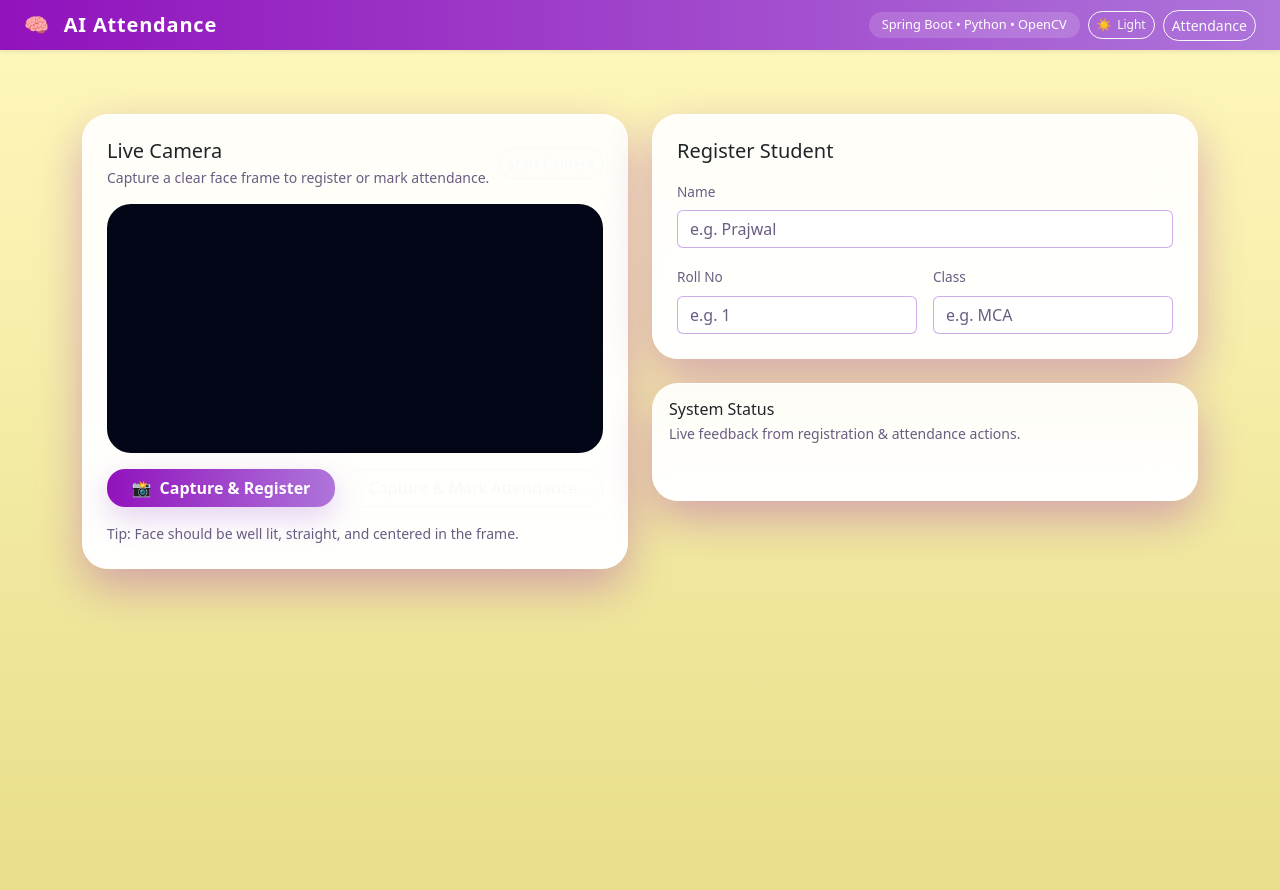
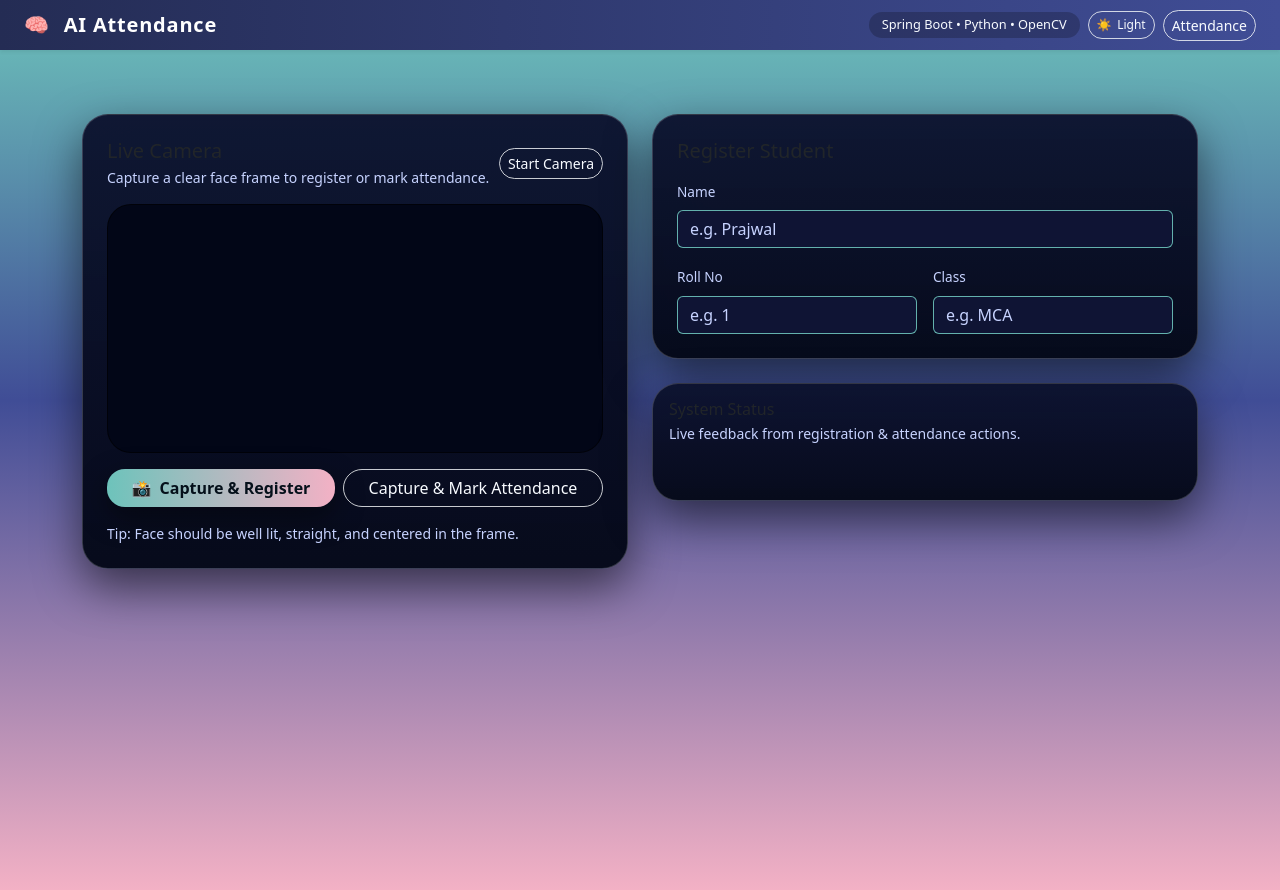
Before and after one commit to prajwal-m-2002/Ai-Attendance, a Python web app: template spring-backend/demo/src/main/resources/templates/dashboard.html in a window 1280 px wide. Run offline with Jinja, Linux system fonts and the light colour scheme; the template is opened without the code that fills it, so the values that code supplies are empty.

Commit message:
Update UI theme for dashboard and attendance pages

```diff
--- a/spring-backend/demo/src/main/resources/templates/dashboard.html
+++ b/spring-backend/demo/src/main/resources/templates/dashboard.html
@@ -4,7 +4,7 @@
     <meta charset="UTF-8" />
     <title>AI Attendance System</title>
 
-    <!-- Bootstrap 5 CDN -->
+    <!-- Bootstrap 5 -->
     <link
       href="https://cdn.jsdelivr.net/npm/bootstrap@5.3.3/dist/css/bootstrap.min.css"
       rel="stylesheet"
@@ -12,75 +12,70 @@
 
     <style>
       :root {
-        /* Core palette from your screenshot */
-        --purple-deep: #9112bc;
-        --purple-soft: #ae75da;
-        --yellow-soft: #e8de8b;
-        --yellow-light: #fff8bd;
+        /* Palette from image */
+        --teal-main: #6dc3bb;
+        --navy-dark: #242c54;
+        --blue-mid: #404d96;
+        --pink-soft: #f3b1c5;
 
-        /* Shared tokens */
-        --shadow-strong: 0 18px 45px rgba(145, 18, 188, 0.32);
-        --shadow-soft: 0 10px 30px rgba(174, 117, 218, 0.35);
+        --shadow-strong: 0 18px 45px rgba(0, 0, 0, 0.55);
+        --shadow-soft: 0 10px 30px rgba(0, 0, 0, 0.45);
         --radius-card: 26px;
         --radius-lg: 999px;
       }
 
-      /* Light theme (default) */
+      /* Light-ish theme (no white, colourful gradient) */
       body[data-theme="light"] {
-        --bg: linear-gradient(
-          to bottom,
-          var(--yellow-light),
-          var(--yellow-soft)
-        );
-        --fg: #1f1030;
-        --muted: #6b5c82;
+        --bg: linear-gradient(180deg, #6dc3bb 0%, #404d96 45%, #f3b1c5 100%);
+        --fg: #f7fbff;
+        --muted: #c7d3ff;
 
         --card-bg: linear-gradient(
           180deg,
-          rgba(255, 255, 255, 0.9),
-          rgba(255, 255, 255, 0.98)
+          rgba(12, 18, 46, 0.96),
+          rgba(5, 9, 25, 0.98)
         );
 
-        --input-bg: rgba(255, 255, 255, 0.9);
-        --input-border: rgba(174, 117, 218, 0.6);
+        --input-bg: rgba(16, 22, 54, 0.95);
+        --input-border: rgba(109, 195, 187, 0.9);
 
-        --status-ok-bg: rgba(145, 210, 120, 0.12);
-        --status-ok-border: rgba(56, 142, 60, 0.5);
-        --status-ok-text: #256529;
+        --status-ok-bg: rgba(45, 212, 191, 0.16);
+        --status-ok-border: rgba(45, 212, 191, 0.7);
+        --status-ok-text: #bbf7f0;
 
-        --status-err-bg: rgba(220, 38, 38, 0.1);
-        --status-err-border: rgba(239, 68, 68, 0.6);
-        --status-err-text: #b91c1c;
+        --status-err-bg: rgba(248, 113, 113, 0.18);
+        --status-err-border: rgba(248, 113, 113, 0.75);
+        --status-err-text: #fee2e2;
 
-        --nav-text: #ffffff;
-        --nav-chip-bg: rgba(255, 255, 255, 0.15);
+        --nav-text: #f8fbff;
+        --nav-chip-bg: rgba(0, 0, 0, 0.22);
       }
 
-      /* Darker / purple-heavy theme */
+      /* Darker theme, still same palette */
       body[data-theme="dark"] {
-        --bg: radial-gradient(circle at top, #3d0c63 0, #13051d 45%);
-        --fg: #f9f5ff;
-        --muted: #c4b5fd;
+        --bg: radial-gradient(circle at top, #1e273f 0, #050814 55%);
+        --fg: #e7efff;
+        --muted: #9fb2ff;
 
         --card-bg: linear-gradient(
           180deg,
-          rgba(34, 8, 58, 0.96),
-          rgba(17, 6, 28, 0.98)
+          rgba(9, 15, 40, 0.96),
+          rgba(3, 7, 20, 0.98)
         );
 
-        --input-bg: rgba(15, 6, 26, 0.95);
-        --input-border: rgba(174, 117, 218, 0.9);
+        --input-bg: rgba(6, 10, 28, 0.95);
+        --input-border: rgba(109, 195, 187, 0.85);
 
-        --status-ok-bg: rgba(74, 222, 128, 0.16);
-        --status-ok-border: rgba(22, 163, 74, 0.7);
-        --status-ok-text: #bbf7d0;
+        --status-ok-bg: rgba(45, 212, 191, 0.2);
+        --status-ok-border: rgba(45, 212, 191, 0.85);
+        --status-ok-text: #d1fae5;
 
-        --status-err-bg: rgba(248, 113, 113, 0.18);
-        --status-err-border: rgba(248, 113, 113, 0.7);
+        --status-err-bg: rgba(248, 113, 113, 0.25);
+        --status-err-border: rgba(248, 113, 113, 0.85);
         --status-err-text: #fee2e2;
 
-        --nav-text: #ffffff;
-        --nav-chip-bg: rgba(0, 0, 0, 0.2);
+        --nav-text: #eaf4ff;
+        --nav-chip-bg: rgba(0, 0, 0, 0.35);
       }
 
       body {
@@ -88,15 +83,11 @@
         color: var(--fg);
         font-family: system-ui, -apple-system, BlinkMacSystemFont, "Segoe UI",
           sans-serif;
-        padding-top: 90px; /* space for fixed navbar */
+        padding-top: 90px;
       }
 
       .navbar {
-        background: linear-gradient(
-          90deg,
-          var(--purple-deep),
-          var(--purple-soft)
-        );
+        background: linear-gradient(90deg, var(--navy-dark), var(--blue-mid));
       }
 
       .navbar-brand {
@@ -119,7 +110,7 @@
       .card-glass {
         background: var(--card-bg);
         border-radius: var(--radius-card);
-        border: 1px solid rgba(255, 255, 255, 0.5);
+        border: 1px solid rgba(255, 255, 255, 0.18);
         box-shadow: var(--shadow-strong);
         backdrop-filter: blur(22px);
         transition: transform 0.18s ease-out, box-shadow 0.18s ease-out,
@@ -128,8 +119,8 @@
 
       .card-glass:hover {
         transform: translateY(-4px);
-        box-shadow: 0 26px 70px rgba(145, 18, 188, 0.45);
-        border-color: rgba(145, 18, 188, 0.7);
+        box-shadow: 0 26px 70px rgba(0, 0, 0, 0.8);
+        border-color: rgba(109, 195, 187, 0.7);
       }
 
       label {
@@ -150,31 +141,36 @@
       }
 
       .btn-primary {
-        background: linear-gradient(
-          90deg,
-          var(--purple-deep),
-          var(--purple-soft)
-        );
+        background: linear-gradient(90deg, var(--teal-main), var(--pink-soft));
         border: none;
         font-weight: 600;
         box-shadow: var(--shadow-soft);
         border-radius: 18px;
+        color: #05101a;
       }
 
       .btn-primary:hover {
-        filter: brightness(1.06);
+        filter: brightness(1.05);
         transform: translateY(-1px);
       }
 
       .btn-outline-light {
         border-radius: var(--radius-lg);
         border-width: 1.5px;
+        color: var(--nav-text);
+        border-color: rgba(248, 250, 252, 0.8);
+        background: transparent;
+      }
+
+      .btn-outline-light:hover {
+        background: rgba(109, 195, 187, 0.15);
+        color: var(--nav-text);
       }
 
       video,
       canvas {
         border-radius: 24px;
-        border: 1px solid rgba(0, 0, 0, 0.12);
+        border: 1px solid rgba(0, 0, 0, 0.6);
         width: 100%;
         max-height: 260px;
         background: #020617;
@@ -296,7 +292,7 @@
                 class="btn btn-primary flex-grow-1 d-flex align-items-center justify-content-center gap-2"
               >
                 <span>📸</span>
-                <span>Capture & Register</span>
+                <span>Capture &amp; Register</span>
               </button>
 
               <button
@@ -309,7 +305,9 @@
                   role="status"
                   aria-hidden="true"
                 ></span>
-                <span id="attendanceBtnLabel">Capture & Mark Attendance</span>
+                <span id="attendanceBtnLabel"
+                  >Capture &amp; Mark Attendance</span
+                >
               </button>
             </div>
 
@@ -350,7 +348,7 @@
           <div class="card card-glass p-3">
             <h6 class="mb-1">System Status</h6>
             <div class="text-hint small mb-1">
-              Live feedback from registration & attendance actions.
+              Live feedback from registration &amp; attendance actions.
             </div>
             <div id="status" class="fw-semibold"></div>
           </div>
```
Also changed, not shown: spring-backend/demo/src/main/resources/templates/attendance.html (+72 -52 lines).
